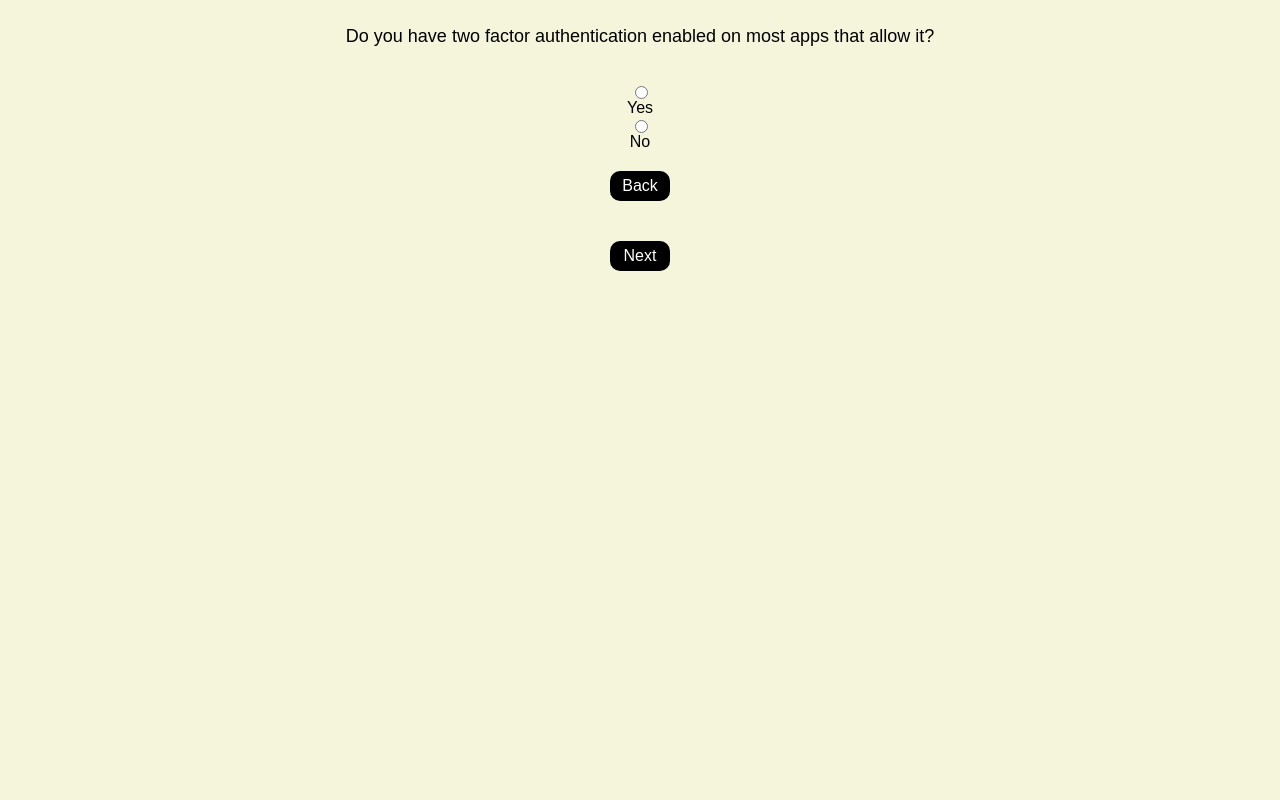
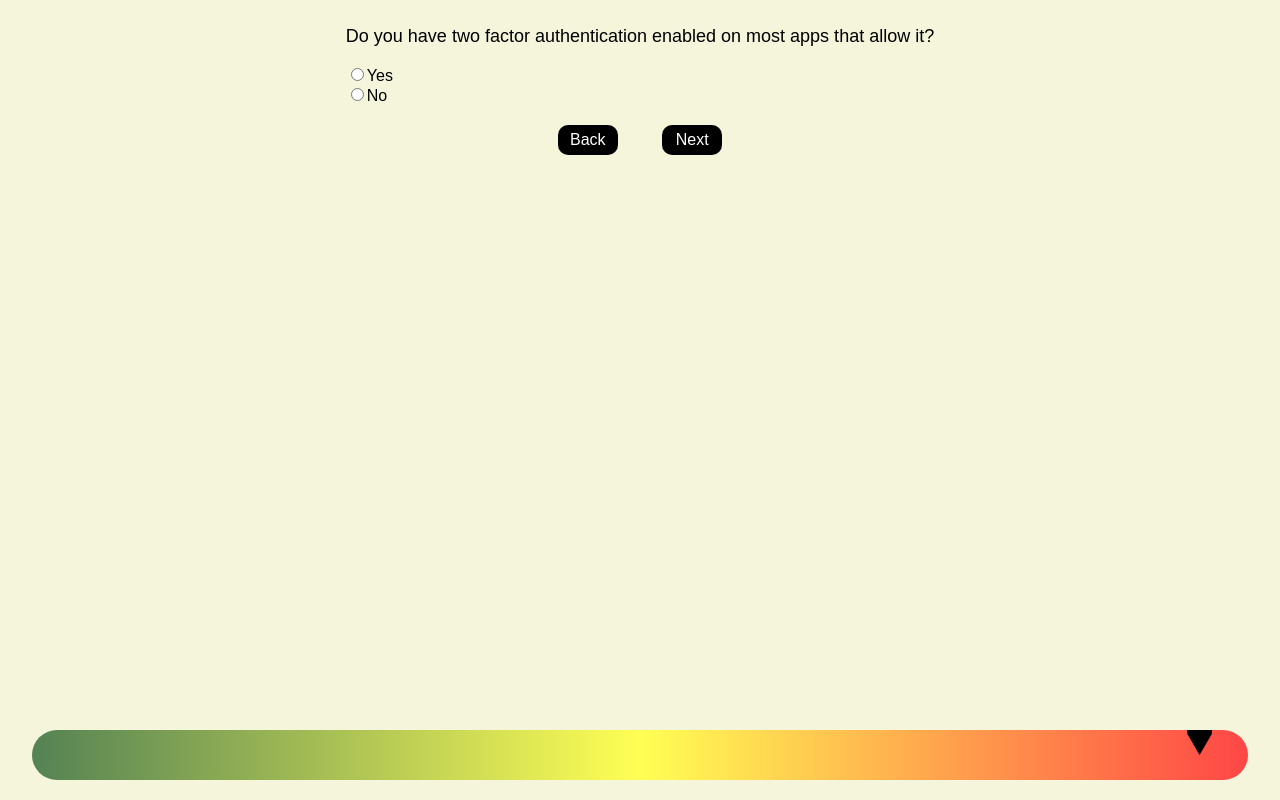
Before and after one commit to clary149/DataCalculator, a plain HTML site: page Questions/Q3.html in a window 1280 px wide. Drawn offline with Linux system fonts and the light colour scheme.

Commit message:
Center the questions and buttons

```diff
--- a/Questions/Q3.html
+++ b/Questions/Q3.html
@@ -8,15 +8,24 @@
     <link rel="stylesheet" href="../style.css">
   </head>
   <body>
-    <p>Do you have two factor authentication enabled on most apps that allow it?</p>
-    <br>
-    <input type="radio" name="response">Yes</input>
-    <br>
-    <input type="radio" name="response">No</input>
+    <div class="question">
+      <p>Do you have two factor authentication enabled on most apps that allow it?</p>
+      <div class="responses">
+        <input type="radio" name="response">Yes</input>
+        <br>
+        <input type="radio" name="response">No</input>
+      </div>
+    </div>
+    <div class="button">
+      <button><a href="../Questions/Q2.html">Back</a></button>
+      <button><a href="../Questions/Q4.html">Next</a></button>
+    </div>
 
-    <br>
+    <div id="myProgress">
+      <div id="myTriangle">
+      </div>
+    </div>
 
   </body>
-  <button><a href="../Questions/Q3.html">Back</a></button>
-  <button><a href="../Questions/Q4.html">Next</a></button>
+
 </html>
--- a/style.css
+++ b/style.css
@@ -4,7 +4,7 @@ body {
     display: flex;
     flex-direction: column;
     align-items: center;
-    align-content: space-between;
+    align-content: center;
     justify-content: space-between;
     height: 100%;
 }
@@ -28,6 +28,17 @@ body {
   background-position: center;
   background-repeat: no-repeat;
 
+}
+
+.question {
+
+}
+
+.responses {
+  /* display: flex; */
+  text-align: left;
+  /* margin-left: 30%; */
+  /* justify-content: center; */
 }
 
 
@@ -218,4 +229,3 @@ input[type='radio']:checked:after {
     -ms-transform: rotate(45deg);
     transform: rotate(45deg);
 }
-   */
```
Also changed, not shown: Questions/Q1.html (+16 -4 lines), Questions/Q10.html (+17 -10 lines), Questions/Q11.html (+9 -2 lines), Questions/Q12.html (+16 -10 lines), Questions/Q13.html (+9 -2 lines), Questions/Q14.html (+10 -3 lines), Questions/Q15.html (+19 -10 lines), Questions/Q2.html (+13 -5 lines), Questions/Q4.html (+17 -8 lines), Questions/Q5.html (+9 -5 lines), Questions/Q6.html (+17 -8 lines), Questions/Q7.html (+9 -2 lines), Questions/Q8.html (+14 -2 lines), Questions/Q9.html (+9 -4 lines).
